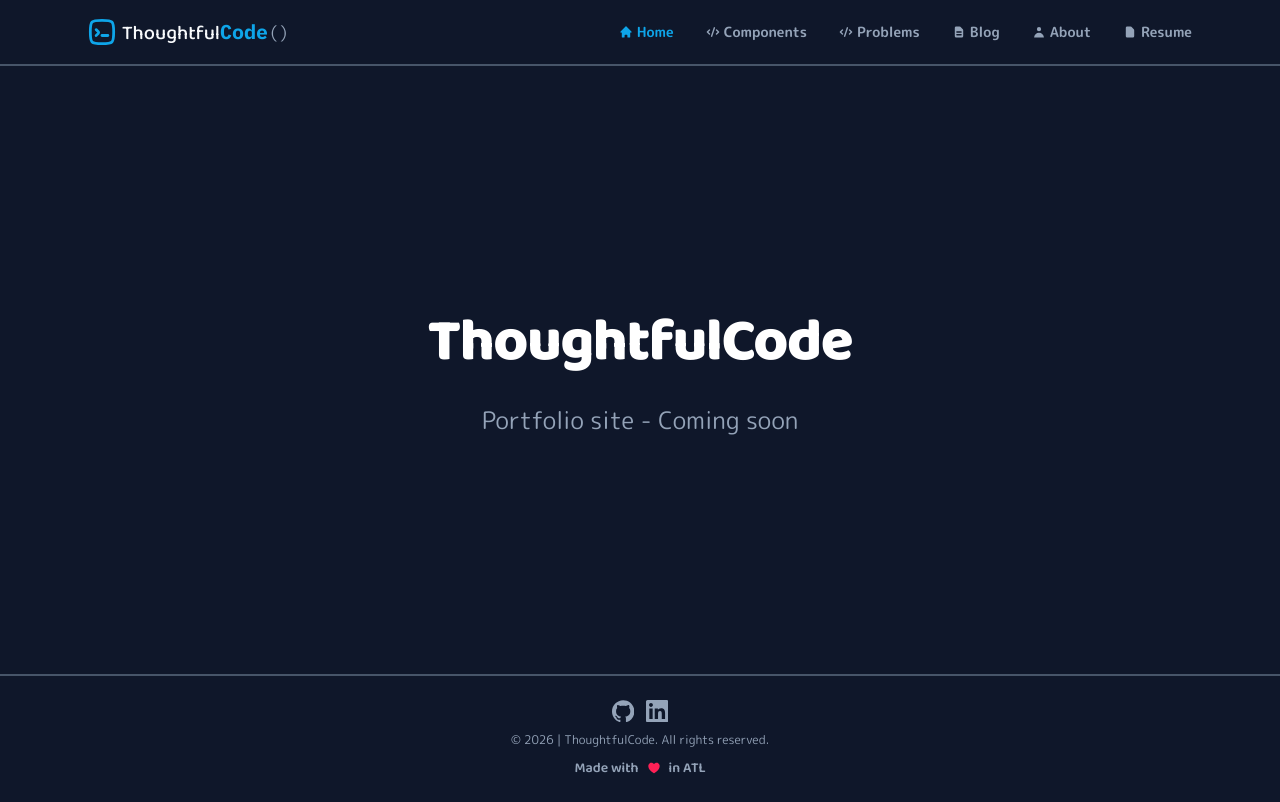
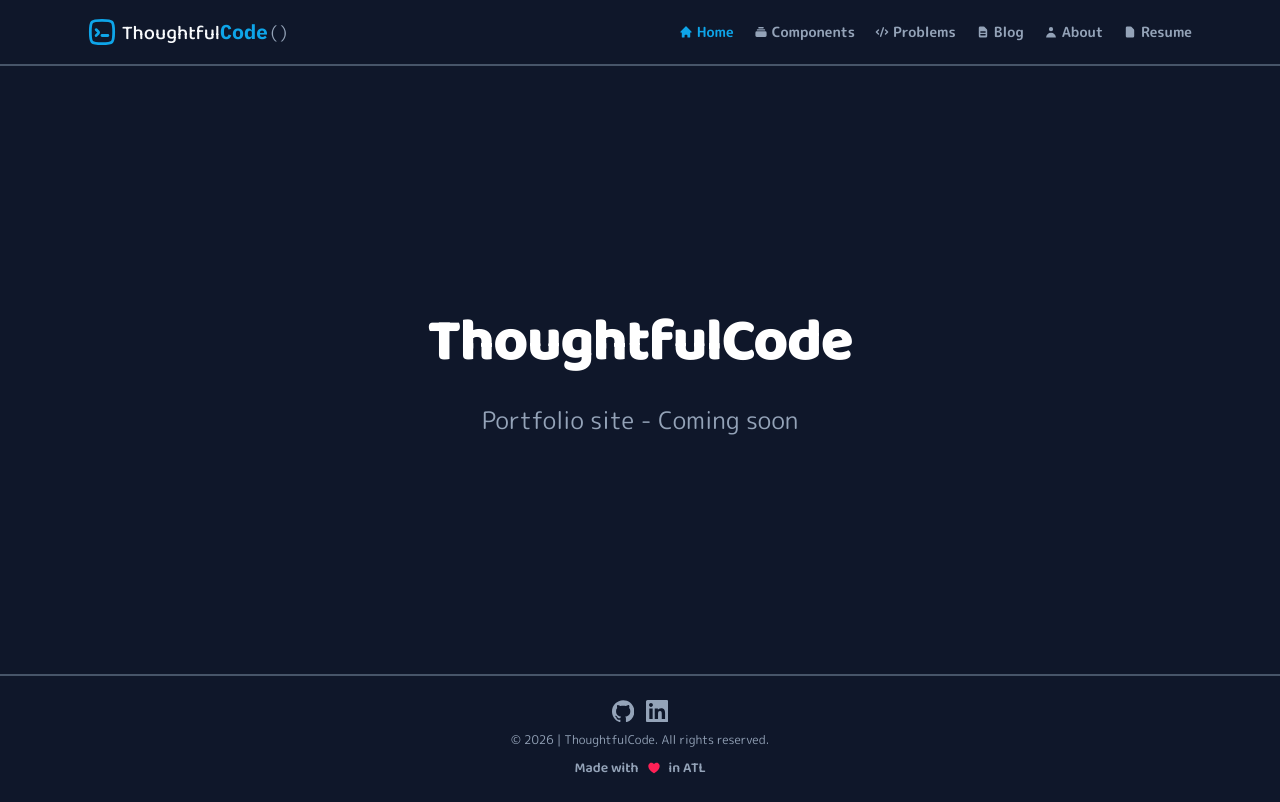
Before and after one commit to masomh-personal/hamadeh-io, a Next.js app: page / in a window 1280 px wide. Built offline with nearby package versions, Linux system fonts and the light colour scheme; a web font is replaced by a local one.

Commit message:
fix: update Header navigation icon for Components link
- Replace the icon for the Components link in the Header from HiCode to HiCollection for better visual representation.
- Adjust gap spacing in the desktop navigation for improved layout consistency.

```diff
--- a/components/layout/Header.tsx
+++ b/components/layout/Header.tsx
@@ -6,6 +6,7 @@ import { useState } from "react";
 import type { IconType } from "react-icons";
 import {
     HiCode,
+    HiCollection,
     HiDocument,
     HiDocumentText,
     HiHome,
@@ -21,7 +22,7 @@ export function Header(): React.ReactElement {
 
     const navigation: Array<{ name: string; href: string; icon: IconType }> = [
         { name: "Home", href: "/", icon: HiHome },
-        { name: "Components", href: "/components", icon: HiCode },
+        { name: "Components", href: "/components", icon: HiCollection },
         { name: "Problems", href: "/leetcode", icon: HiCode },
         { name: "Blog", href: "/blog", icon: HiDocumentText },
         { name: "About", href: "/about", icon: HiUser },
@@ -36,7 +37,7 @@ export function Header(): React.ReactElement {
                     <Logo size="default" />
 
                     {/* Desktop Navigation */}
-                    <div className="hidden items-center gap-8 md:flex">
+                    <div className="hidden items-center gap-5 md:flex">
                         {navigation.map((item) => {
                             const isActive =
                                 pathname === item.href ||
```
